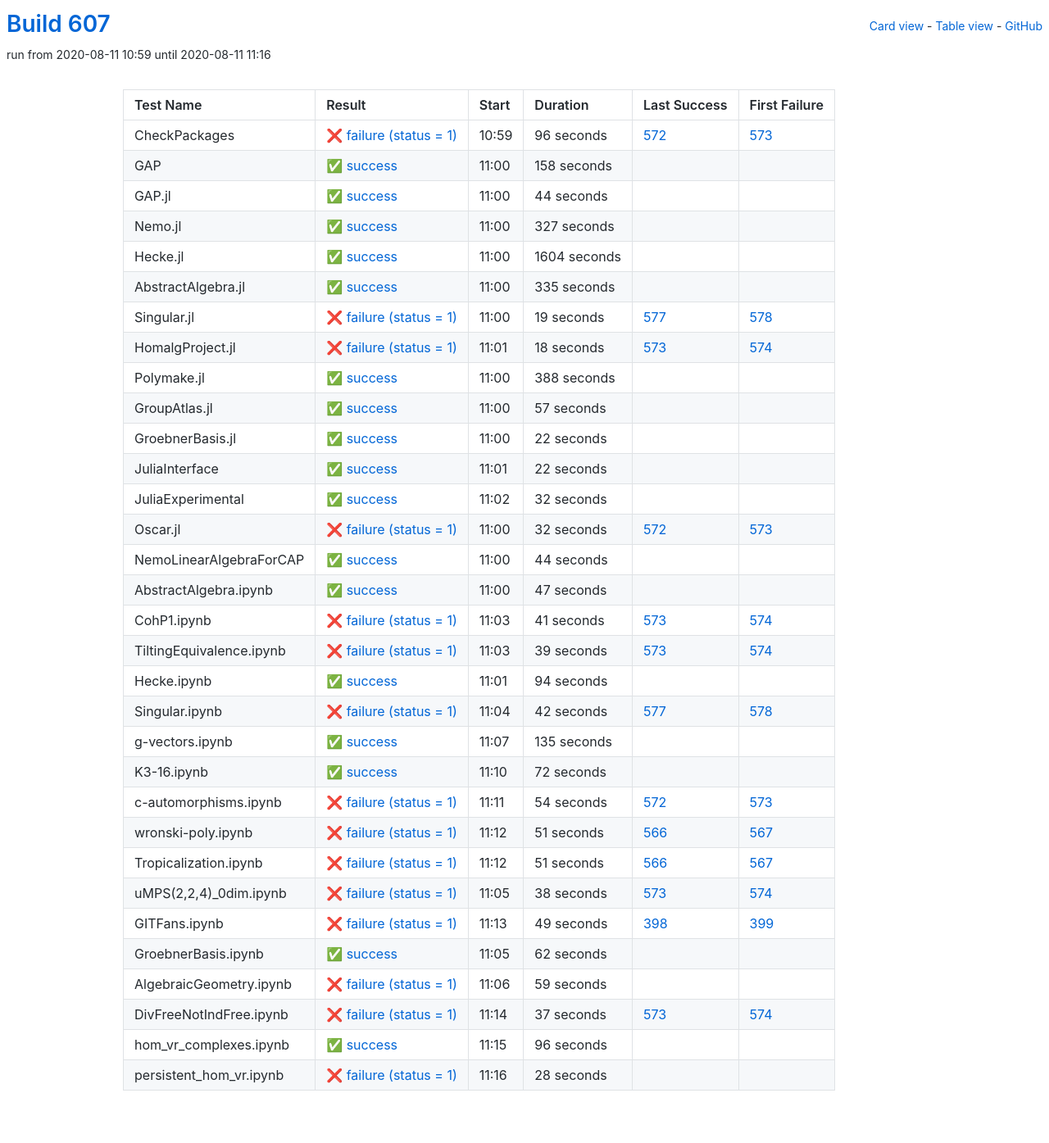
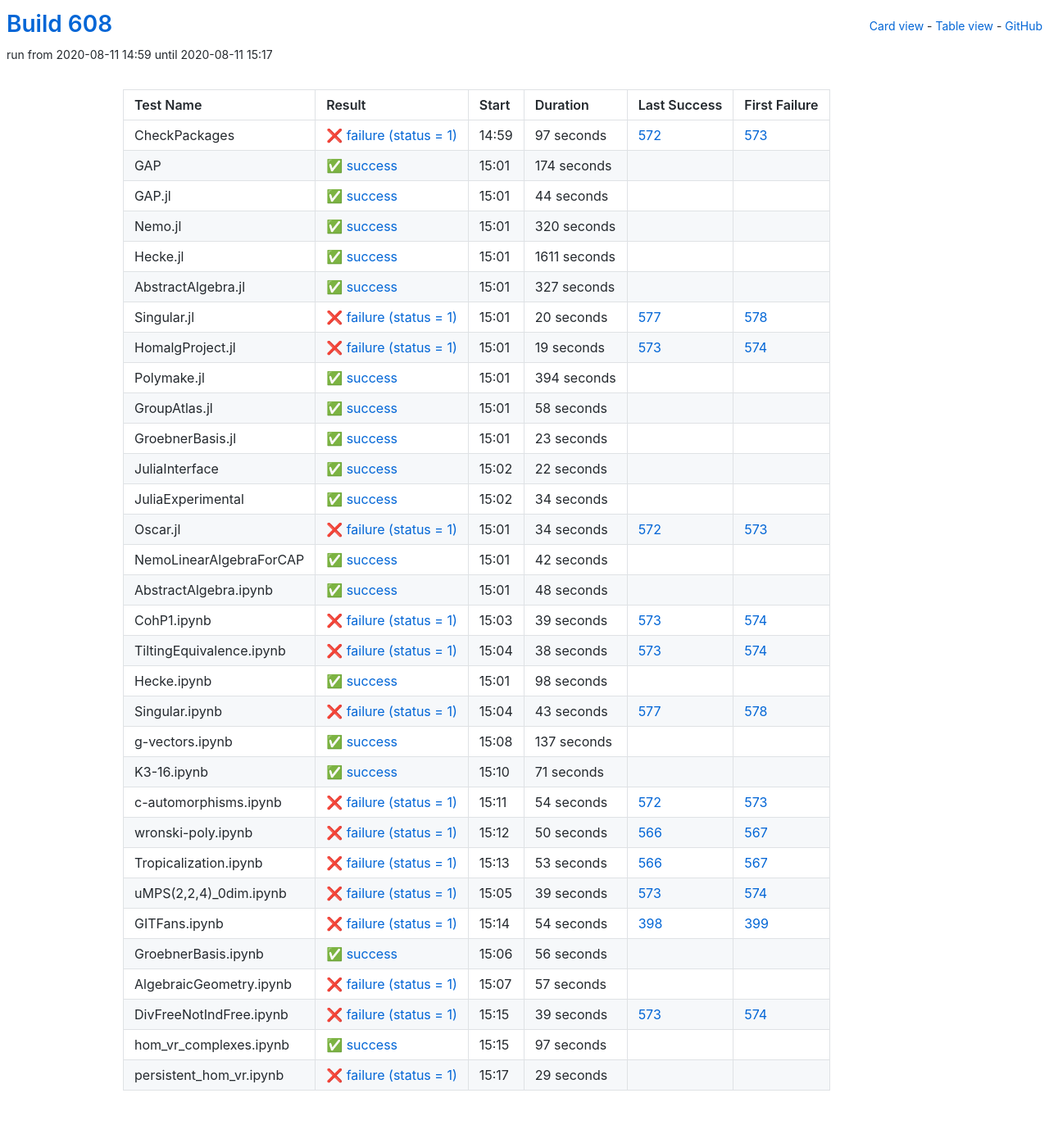
Before and after one commit to oscar-system/oscar-ci-status-stable, a Jekyll site: the page built from table.html, in a window 1280 px wide. Shown: the whole page at 82% size. Built offline with Jekyll 4.4.1, drawn with Linux system fonts in a browser that asks for light colours.

Commit message:
Build #608

```diff
--- a/_data/ci.yml
+++ b/_data/ci.yml
@@ -1,6 +1,6 @@
 ---
-build: 607
-build_url: https://oscarci.mathematik.uni-kl.de/job/oscar-stable/607/
+build: 608
+build_url: https://oscarci.mathematik.uni-kl.de/job/oscar-stable/608/
 job: oscar-stable
 organization: oscar-system
 repo: oscar-ci-status-stable
@@ -8,32 +8,32 @@ repourl: https://github.com/oscar-system/oscar-ci-status-stable
 tests:
 - name: CheckPackages
   id: checkpackages
-  log: https://oscarci.mathematik.uni-kl.de/job/oscar-stable/607/artifact/logs/build-607/CheckPackages.log
-  start: 2020-08-11 10:59
+  log: https://oscarci.mathematik.uni-kl.de/job/oscar-stable/608/artifact/logs/build-608/CheckPackages.log
+  start: 2020-08-11 14:59
   success: false
   exitcode: 1
   status: failure
-  duration: 96
+  duration: 97
   last_success: 572
   last_success_url: https://oscarci.mathematik.uni-kl.de/job/oscar-stable/572/
   first_failure: 573
   first_failure_url: https://oscarci.mathematik.uni-kl.de/job/oscar-stable/573/
 - name: GAP
   id: gap
-  log: https://oscarci.mathematik.uni-kl.de/job/oscar-stable/607/artifact/logs/build-607/GAP.log
-  start: 2020-08-11 11:00
+  log: https://oscarci.mathematik.uni-kl.de/job/oscar-stable/608/artifact/logs/build-608/GAP.log
+  start: 2020-08-11 15:01
   success: true
   exitcode: 0
   status: success
-  duration: 158
+  duration: 174
   last_success: false
   last_success_url:
   first_failure: false
   first_failure_url:
 - name: GAP.jl
   id: gap-jl
-  log: https://oscarci.mathematik.uni-kl.de/job/oscar-stable/607/artifact/logs/build-607/GAP.jl.log
-  start: 2020-08-11 11:00
+  log: https://oscarci.mathematik.uni-kl.de/job/oscar-stable/608/artifact/logs/build-608/GAP.jl.log
+  start: 2020-08-11 15:01
   success: true
   exitcode: 0
   status: success
@@ -44,8 +44,32 @@ tests:
   first_failure_url:
 - name: Nemo.jl
   id: nemo-jl
-  log: https://oscarci.mathematik.uni-kl.de/job/oscar-stable/607/artifact/logs/build-607/Nemo.jl.log
-  start: 2020-08-11 11:00
+  log: https://oscarci.mathematik.uni-kl.de/job/oscar-stable/608/artifact/logs/build-608/Nemo.jl.log
+  start: 2020-08-11 15:01
+  success: true
+  exitcode: 0
+  status: success
+  duration: 320
+  last_success: false
+  last_success_url:
+  first_failure: false
+  first_failure_url:
+- name: Hecke.jl
+  id: hecke-jl
+  log: https://oscarci.mathematik.uni-kl.de/job/oscar-stable/608/artifact/logs/build-608/Hecke.jl.log
+  start: 2020-08-11 15:01
+  success: true
+  exitcode: 0
+  status: success
+  duration: 1611
+  last_success: false
+  last_success_url:
+  first_failure: false
+  first_failure_url:
+- name: AbstractAlgebra.jl
+  id: abstractalgebra-jl
+  log: https://oscarci.mathematik.uni-kl.de/job/oscar-stable/608/artifact/logs/build-608/AbstractAlgebra.jl.log
+  start: 2020-08-11 15:01
   success: true
   exitcode: 0
   status: success
@@ -54,94 +78,70 @@ tests:
   last_success_url:
   first_failure: false
   first_failure_url:
-- name: Hecke.jl
-  id: hecke-jl
-  log: https://oscarci.mathematik.uni-kl.de/job/oscar-stable/607/artifact/logs/build-607/Hecke.jl.log
-  start: 2020-08-11 11:00
-  success: true
-  exitcode: 0
-  status: success
-  duration: 1604
-  last_success: false
-  last_success_url:
-  first_failure: false
-  first_failure_url:
-- name: AbstractAlgebra.jl
-  id: abstractalgebra-jl
-  log: https://oscarci.mathematik.uni-kl.de/job/oscar-stable/607/artifact/logs/build-607/AbstractAlgebra.jl.log
-  start: 2020-08-11 11:00
-  success: true
-  exitcode: 0
-  status: success
-  duration: 335
-  last_success: false
-  last_success_url:
-  first_failure: false
-  first_failure_url:
 - name: Singular.jl
   id: singular-jl
-  log: https://oscarci.mathematik.uni-kl.de/job/oscar-stable/607/artifact/logs/build-607/Singular.jl.log
-  start: 2020-08-11 11:00
+  log: https://oscarci.mathematik.uni-kl.de/job/oscar-stable/608/artifact/logs/build-608/Singular.jl.log
+  start: 2020-08-11 15:01
   success: false
   exitcode: 1
   status: failure
-  duration: 19
+  duration: 20
   last_success: 577
   last_success_url: https://oscarci.mathematik.uni-kl.de/job/oscar-stable/577/
   first_failure: 578
   first_failure_url: https://oscarci.mathematik.uni-kl.de/job/oscar-stable/578/
 - name: HomalgProject.jl
   id: homalgproject-jl
-  log: https://oscarci.mathematik.uni-kl.de/job/oscar-stable/607/artifact/logs/build-607/HomalgProject.jl.log
-  start: 2020-08-11 11:01
+  log: https://oscarci.mathematik.uni-kl.de/job/oscar-stable/608/artifact/logs/build-608/HomalgProject.jl.log
+  start: 2020-08-11 15:01
   success: false
   exitcode: 1
   status: failure
-  duration: 18
+  duration: 19
   last_success: 573
   last_success_url: https://oscarci.mathematik.uni-kl.de/job/oscar-stable/573/
   first_failure: 574
   first_failure_url: https://oscarci.mathematik.uni-kl.de/job/oscar-stable/574/
 - name: Polymake.jl
   id: polymake-jl
-  log: https://oscarci.mathematik.uni-kl.de/job/oscar-stable/607/artifact/logs/build-607/Polymake.jl.log
-  start: 2020-08-11 11:00
+  log: https://oscarci.mathematik.uni-kl.de/job/oscar-stable/608/artifact/logs/build-608/Polymake.jl.log
+  start: 2020-08-11 15:01
   success: true
   exitcode: 0
   status: success
-  duration: 388
+  duration: 394
   last_success: false
   last_success_url:
   first_failure: false
   first_failure_url:
 - name: GroupAtlas.jl
   id: groupatlas-jl
-  log: https://oscarci.mathematik.uni-kl.de/job/oscar-stable/607/artifact/logs/build-607/GroupAtlas.jl.log
-  start: 2020-08-11 11:00
+  log: https://oscarci.mathematik.uni-kl.de/job/oscar-stable/608/artifact/logs/build-608/GroupAtlas.jl.log
+  start: 2020-08-11 15:01
   success: true
   exitcode: 0
   status: success
-  duration: 57
+  duration: 58
   last_success: false
   last_success_url:
   first_failure: false
   first_failure_url:
 - name: GroebnerBasis.jl
   id: groebnerbasis-jl
-  log: https://oscarci.mathematik.uni-kl.de/job/oscar-stable/607/artifact/logs/build-607/GroebnerBasis.jl.log
-  start: 2020-08-11 11:00
+  log: https://oscarci.mathematik.uni-kl.de/job/oscar-stable/608/artifact/logs/build-608/GroebnerBasis.jl.log
+  start: 2020-08-11 15:01
   success: true
   exitcode: 0
   status: success
-  duration: 22
+  duration: 23
   last_success: false
   last_success_url:
   first_failure: false
   first_failure_url:
 - name: JuliaInterface
   id: juliainterface
-  log: https://oscarci.mathematik.uni-kl.de/job/oscar-stable/607/artifact/logs/build-607/JuliaInterface.log
-  start: 2020-08-11 11:01
+  log: https://oscarci.mathematik.uni-kl.de/job/oscar-stable/608/artifact/logs/build-608/JuliaInterface.log
+  start: 2020-08-11 15:02
   success: true
   exitcode: 0
   status: success
@@ -152,68 +152,56 @@ tests:
   first_failure_url:
 - name: JuliaExperimental
   id: juliaexperimental
-  log: https://oscarci.mathematik.uni-kl.de/job/oscar-stable/607/artifact/logs/build-607/JuliaExperimental.log
-  start: 2020-08-11 11:02
+  log: https://oscarci.mathematik.uni-kl.de/job/oscar-stable/608/artifact/logs/build-608/JuliaExperimental.log
+  start: 2020-08-11 15:02
   success: true
   exitcode: 0
   status: success
-  duration: 32
+  duration: 34
   last_success: false
   last_success_url:
   first_failure: false
   first_failure_url:
 - name: Oscar.jl
   id: oscar-jl
-  log: https://oscarci.mathematik.uni-kl.de/job/oscar-stable/607/artifact/logs/build-607/Oscar.jl.log
-  start: 2020-08-11 11:00
+  log: https://oscarci.mathematik.uni-kl.de/job/oscar-stable/608/artifact/logs/build-608/Oscar.jl.log
+  start: 2020-08-11 15:01
   success: false
   exitcode: 1
   status: failure
-  duration: 32
+  duration: 34
   last_success: 572
   last_success_url: https://oscarci.mathematik.uni-kl.de/job/oscar-stable/572/
   first_failure: 573
   first_failure_url: https://oscarci.mathematik.uni-kl.de/job/oscar-stable/573/
 - name: NemoLinearAlgebraForCAP
   id: nemolinearalgebraforcap
-  log: https://oscarci.mathematik.uni-kl.de/job/oscar-stable/607/artifact/logs/build-607/NemoLinearAlgebraForCAP.log
-  start: 2020-08-11 11:00
+  log: https://oscarci.mathematik.uni-kl.de/job/oscar-stable/608/artifact/logs/build-608/NemoLinearAlgebraForCAP.log
+  start: 2020-08-11 15:01
   success: true
   exitcode: 0
   status: success
-  duration: 44
+  duration: 42
   last_success: false
   last_success_url:
   first_failure: false
   first_failure_url:
 - name: AbstractAlgebra.ipynb
   id: abstractalgebra-ipynb
-  log: https://oscarci.mathematik.uni-kl.de/job/oscar-stable/607/artifact/logs/build-607/AbstractAlgebra.ipynb.log
-  start: 2020-08-11 11:00
+  log: https://oscarci.mathematik.uni-kl.de/job/oscar-stable/608/artifact/logs/build-608/AbstractAlgebra.ipynb.log
+  start: 2020-08-11 15:01
   success: true
   exitcode: 0
   status: success
-  duration: 47
+  duration: 48
   last_success: false
   last_success_url:
   first_failure: false
   first_failure_url:
 - name: CohP1.ipynb
   id: cohp1-ipynb
-  log: https://oscarci.mathematik.uni-kl.de/job/oscar-stable/607/artifact/logs/build-607/CohP1.ipynb.log
-  start: 2020-08-11 11:03
-  success: false
-  exitcode: 1
-  status: failure
-  duration: 41
-  last_success: 573
-  last_success_url: https://oscarci.mathematik.uni-kl.de/job/oscar-stable/573/
-  first_failure: 574
-  first_failure_url: https://oscarci.mathematik.uni-kl.de/job/oscar-stable/574/
-- name: TiltingEquivalence.ipynb
-  id: tiltingequivalence-ipynb
-  log: https://oscarci.mathematik.uni-kl.de/job/oscar-stable/607/artifact/logs/build-607/TiltingEquivalence.ipynb.log
-  start: 2020-08-11 11:03
+  log: https://oscarci.mathematik.uni-kl.de/job/oscar-stable/608/artifact/logs/build-608/CohP1.ipynb.log
+  start: 2020-08-11 15:03
   success: false
   exitcode: 1
   status: failure
@@ -222,58 +210,70 @@ tests:
   last_success_url: https://oscarci.mathematik.uni-kl.de/job/oscar-stable/573/
   first_failure: 574
   first_failure_url: https://oscarci.mathematik.uni-kl.de/job/oscar-stable/574/
+- name: TiltingEquivalence.ipynb
+  id: tiltingequivalence-ipynb
+  log: https://oscarci.mathematik.uni-kl.de/job/oscar-stable/608/artifact/logs/build-608/TiltingEquivalence.ipynb.log
+  start: 2020-08-11 15:04
+  success: false
+  exitcode: 1
+  status: failure
+  duration: 38
+  last_success: 573
+  last_success_url: https://oscarci.mathematik.uni-kl.de/job/oscar-stable/573/
+  first_failure: 574
+  first_failure_url: https://oscarci.mathematik.uni-kl.de/job/oscar-stable/574/
 - name: Hecke.ipynb
   id: hecke-ipynb
-  log: https://oscarci.mathematik.uni-kl.de/job/oscar-stable/607/artifact/logs/build-607/Hecke.ipynb.log
-  start: 2020-08-11 11:01
+  log: https://oscarci.mathematik.uni-kl.de/job/oscar-stable/608/artifact/logs/build-608/Hecke.ipynb.log
+  start: 2020-08-11 15:01
   success: true
   exitcode: 0
   status: success
-  duration: 94
+  duration: 98
   last_success: false
   last_success_url:
   first_failure: false
   first_failure_url:
 - name: Singular.ipynb
   id: singular-ipynb
-  log: https://oscarci.mathematik.uni-kl.de/job/oscar-stable/607/artifact/logs/build-607/Singular.ipynb.log
-  start: 2020-08-11 11:04
+  log: https://oscarci.mathematik.uni-kl.de/job/oscar-stable/608/artifact/logs/build-608/Singular.ipynb.log
+  start: 2020-08-11 15:04
   success: false
   exitcode: 1
   status: failure
-  duration: 42
+  duration: 43
   last_success: 577
   last_success_url: https://oscarci.mathematik.uni-kl.de/job/oscar-stable/577/
   first_failure: 578
   first_failure_url: https://oscarci.mathematik.uni-kl.de/job/oscar-stable/578/
 - name: g-vectors.ipynb
   id: g-vectors-ipynb
-  log: https://oscarci.mathematik.uni-kl.de/job/oscar-stable/607/artifact/logs/build-607/g-vectors.ipynb.log
-  start: 2020-08-11 11:07
+  log: https://oscarci.mathematik.uni-kl.de/job/oscar-stable/608/artifact/logs/build-608/g-vectors.ipynb.log
+  start: 2020-08-11 15:08
   success: true
   exitcode: 0
   status: success
-  duration: 135
+  duration: 137
   last_success: false
   last_success_url:
   first_failure: false
   first_failure_url:
 - name: K3-16.ipynb
   id: k3-16-ipynb
-  log: https://oscarci.mathematik.uni-kl.de/job/oscar-stable/607/artifact/logs/build-607/K3-16.ipynb.log
-  start: 2020-08-11 11:10
+  log: https://oscarci.mathematik.uni-kl.de/job/oscar-stable/608/artifact/logs/build-608/K3-16.ipynb.log
+  start: 2020-08-11 15:10
   success: true
   exitcode: 0
   status: success
-  duration: 72
+  duration: 71
   last_success: false
   last_success_url:
   first_failure: false
   first_failure_url:
 - name: c-automorphisms.ipynb
   id: c-automorphisms-ipynb
-  log: https://oscarci.mathematik.uni-kl.de/job/oscar-stable/607/artifact/logs/build-607/c-automorphisms.ipynb.log
-  start: 2020-08-11 11:11
+  log: https://oscarci.mathematik.uni-kl.de/job/oscar-stable/608/artifact/logs/build-608/c-automorphisms.ipynb.log
+  start: 2020-08-11 15:11
   success: false
   exitcode: 1
   status: failure
@@ -284,108 +284,108 @@ tests:
   first_failure_url: https://oscarci.mathematik.uni-kl.de/job/oscar-stable/573/
 - name: wronski-poly.ipynb
   id: wronski-poly-ipynb
-  log: https://oscarci.mathematik.uni-kl.de/job/oscar-stable/607/artifact/logs/build-607/wronski-poly.ipynb.log
-  start: 2020-08-11 11:12
+  log: https://oscarci.mathematik.uni-kl.de/job/oscar-stable/608/artifact/logs/build-608/wronski-poly.ipynb.log
+  start: 2020-08-11 15:12
   success: false
   exitcode: 1
   status: failure
-  duration: 51
+  duration: 50
   last_success: 566
   last_success_url: https://oscarci.mathematik.uni-kl.de/job/oscar-stable/566/
   first_failure: 567
   first_failure_url: https://oscarci.mathematik.uni-kl.de/job/oscar-stable/567/
 - name: Tropicalization.ipynb
   id: tropicalization-ipynb
-  log: https://oscarci.mathematik.uni-kl.de/job/oscar-stable/607/artifact/logs/build-607/Tropicalization.ipynb.log
-  start: 2020-08-11 11:12
+  log: https://oscarci.mathematik.uni-kl.de/job/oscar-stable/608/artifact/logs/build-608/Tropicalization.ipynb.log
+  start: 2020-08-11 15:13
   success: false
   exitcode: 1
   status: failure
-  duration: 51
+  duration: 53
   last_success: 566
   last_success_url: https://oscarci.mathematik.uni-kl.de/job/oscar-stable/566/
   first_failure: 567
   first_failure_url: https://oscarci.mathematik.uni-kl.de/job/oscar-stable/567/
 - name: uMPS(2,2,4)_0dim.ipynb
   id: umps-2-2-4-0dim-ipynb
-  log: https://oscarci.mathematik.uni-kl.de/job/oscar-stable/607/artifact/logs/build-607/uMPS-2-2-4-_0dim.ipynb.log
-  start: 2020-08-11 11:05
+  log: https://oscarci.mathematik.uni-kl.de/job/oscar-stable/608/artifact/logs/build-608/uMPS-2-2-4-_0dim.ipynb.log
+  start: 2020-08-11 15:05
   success: false
   exitcode: 1
   status: failure
-  duration: 38
+  duration: 39
   last_success: 573
   last_success_url: https://oscarci.mathematik.uni-kl.de/job/oscar-stable/573/
   first_failure: 574
   first_failure_url: https://oscarci.mathematik.uni-kl.de/job/oscar-stable/574/
 - name: GITFans.ipynb
   id: gitfans-ipynb
-  log: https://oscarci.mathematik.uni-kl.de/job/oscar-stable/607/artifact/logs/build-607/GITFans.ipynb.log
-  start: 2020-08-11 11:13
+  log: https://oscarci.mathematik.uni-kl.de/job/oscar-stable/608/artifact/logs/build-608/GITFans.ipynb.log
+  start: 2020-08-11 15:14
   success: false
   exitcode: 1
   status: failure
-  duration: 49
+  duration: 54
   last_success: 398
   last_success_url: https://oscarci.mathematik.uni-kl.de/job/oscar-stable/398/
   first_failure: 399
   first_failure_url: https://oscarci.mathematik.uni-kl.de/job/oscar-stable/399/
 - name: GroebnerBasis.ipynb
   id: groebnerbasis-ipynb
-  log: https://oscarci.mathematik.uni-kl.de/job/oscar-stable/607/artifact/logs/build-607/GroebnerBasis.ipynb.log
-  start: 2020-08-11 11:05
+  log: https://oscarci.mathematik.uni-kl.de/job/oscar-stable/608/artifact/logs/build-608/GroebnerBasis.ipynb.log
+  start: 2020-08-11 15:06
   success: true
   exitcode: 0
   status: success
-  duration: 62
+  duration: 56
   last_success: false
   last_success_url:
   first_failure: false
   first_failure_url:
 - name: AlgebraicGeometry.ipynb
   id: algebraicgeometry-ipynb
-  log: https://oscarci.mathematik.uni-kl.de/job/oscar-stable/607/artifact/logs/build-607/AlgebraicGeometry.ipynb.log
-  start: 2020-08-11 11:06
+  log: https://oscarci.mathematik.uni-kl.de/job/oscar-stable/608/artifact/logs/build-608/AlgebraicGeometry.ipynb.log
+  start: 2020-08-11 15:07
   success: false
   exitcode: 1
   status: failure
-  duration: 59
+  duration: 57
   last_success: false
   last_success_url:
   first_failure: false
   first_failure_url:
 - name: DivFreeNotIndFree.ipynb
   id: divfreenotindfree-ipynb
-  log: https://oscarci.mathematik.uni-kl.de/job/oscar-stable/607/artifact/logs/build-607/DivFreeNotIndFree.ipynb.log
-  start: 2020-08-11 11:14
+  log: https://oscarci.mathematik.uni-kl.de/job/oscar-stable/608/artifact/logs/build-608/DivFreeNotIndFree.ipynb.log
+  start: 2020-08-11 15:15
   success: false
   exitcode: 1
   status: failure
-  duration: 37
+  duration: 39
   last_success: 573
   last_success_url: https://oscarci.mathematik.uni-kl.de/job/oscar-stable/573/
   first_failure: 574
   first_failure_url: https://oscarci.mathematik.uni-kl.de/job/oscar-stable/574/
 - name: hom_vr_complexes.ipynb
   id: hom-vr-complexes-ipynb
-  log: https://oscarci.mathematik.uni-kl.de/job/oscar-stable/607/artifact/logs/build-607/hom_vr_complexes.ipynb.log
-  start: 2020-08-11 11:15
+  log: https://oscarci.mathematik.uni-kl.de/job/oscar-stable/608/artifact/logs/build-608/hom_vr_complexes.ipynb.log
+  start: 2020-08-11 15:15
   success: true
   exitcode: 0
   status: success
-  duration: 96
+  duration: 97
   last_success: false
   last_success_url:
   first_failure: false
   first_failure_url:
 - name: persistent_hom_vr.ipynb
   id: persistent-hom-vr-ipynb
-  log: https://oscarci.mathematik.uni-kl.de/job/oscar-stable/607/artifact/logs/build-607/persistent_hom_vr.ipynb.log
-  start: 2020-08-11 11:16
+  log: https://oscarci.mathematik.uni-kl.de/job/oscar-stable/608/artifact/logs/build-608/persistent_hom_vr.ipynb.log
+  start: 2020-08-11 15:17
   success: false
   exitcode: 1
   status: failure
-  duration: 28
+  duration: 29
   last_success: false
   last_success_url:
   first_failure: false
```
Also changed, not shown: README.md.
